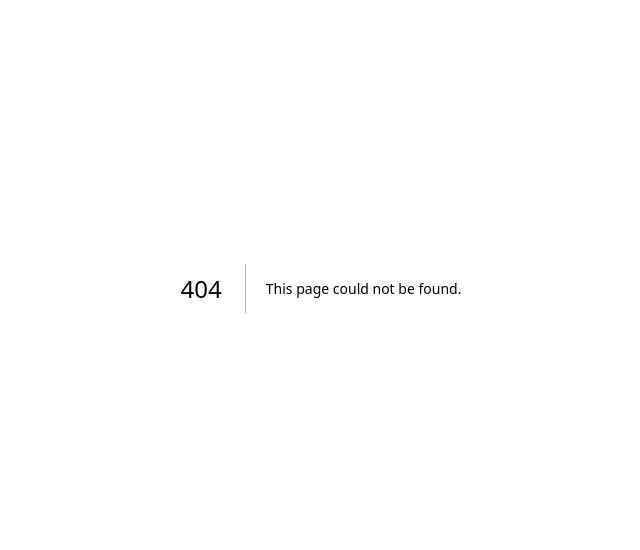
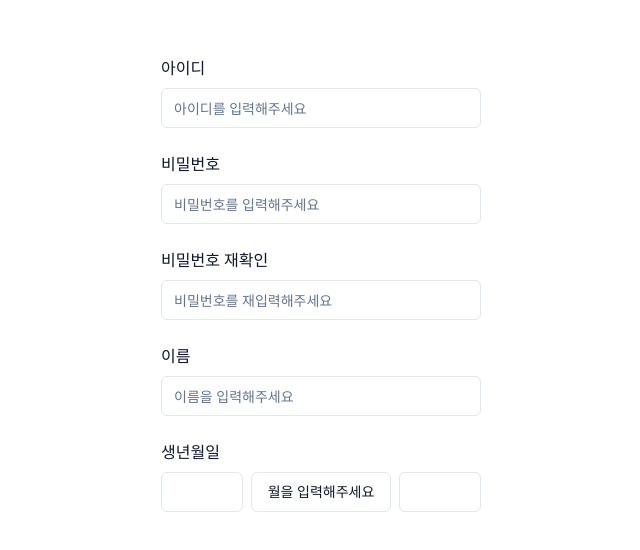
Before and after one commit to godhyeongman/Streaming_playground, a Next.js app: page /signUp in a window 1280 px wide. Before the commit this address had no page. Shown: the part 112-662 px from the top of the page, without its empty margins (319-959 px from the left). Built offline with nearby package versions, Linux system fonts and the light colour scheme.

Commit message:
feat: sign up page proto featured

```diff
--- /dev/null
+++ b/app/signUp/page.tsx
@@ -0,0 +1,110 @@
+'use client';
+import SignUpMonthPopOver from '@/src/component/signUp/signUpMonthPopOver';
+import SignUpInput from '@/src/component/signUp/signUpInput';
+import { Input } from '@/src/component/ui/input';
+import { useForm, FieldErrors } from 'react-hook-form';
+import { z } from 'zod';
+
+const ID_FORM_ID = 'id';
+const PASSWORD_FORM_ID = 'password';
+const PASSWORD_CHECK_FORM_ID = 'passwordConfirm';
+const NAME_FORM_ID = 'name';
+const BIRTH_YEAR_FORM_ID = 'birthYear';
+const BIRTH_DAY_FORM_ID = 'birthDay';
+const BIRTH_MONTH_FORM_ID = 'birthMonth';
+
+const CURRENT_YEAR = new Date().getFullYear();
+
+const USER_ACCOUNT_DATAS: {
+  id: keyof SignUpForm;
+  label: string;
+  placeholder: string;
+}[] = [
+  {
+    id: ID_FORM_ID,
+    label: '아이디',
+    placeholder: '아이디를 입력해주세요',
+  },
+  {
+    id: PASSWORD_FORM_ID,
+    label: '비밀번호',
+    placeholder: '비밀번호를 입력해주세요',
+  },
+  {
+    id: PASSWORD_CHECK_FORM_ID,
+    label: '비밀번호 재확인',
+    placeholder: '비밀번호를 재입력해주세요',
+  },
+  {
+    id: NAME_FORM_ID,
+    label: '이름',
+    placeholder: '이름을 입력해주세요',
+  },
+];
+
+const signUpSchema = z
+  .object({
+    id: z.string().email({ message: '이메일 형식이 올바르지 않습니다' }),
+    password: z
+      .string()
+      .min(8, '비밀번호는 최소 8자 이상이어야 합니다')
+      .regex(/[A-Za-z]/, '영문이 포함되어야 합니다'),
+    passwordConfirm: z.string(),
+    name: z.string().min(1),
+    birthYear: z
+      .number()
+      .min(1900, '1900년 이상이어야 합니다')
+      .max(CURRENT_YEAR, `${CURRENT_YEAR}년 이하여야 합니다`),
+    birthDay: z
+      .number()
+      .min(1)
+      .max(31, '1월 1일부터 12월 31일까지 입력해주세요'),
+    birthMonth: z.number().min(1).max(12),
+  })
+  .refine((data) => data.password === data.passwordConfirm, {
+    message: '비밀번호가 일치하지 않습니다',
+    path: ['passwordConfirm'],
+  });
+
+export type SignUpForm = z.infer<typeof signUpSchema>;
+
+export default function SignUp() {
+  const { register, handleSubmit, formState } = useForm<SignUpForm>();
+
+  const handleSignUpSubmit = (data: SignUpForm) => {
+    console.log(data);
+  };
+
+  const handleSignUpError = (errors: FieldErrors<SignUpForm>) => {
+    console.log(errors);
+  };
+
+  return (
+    <div className="flex flex-col items-center justify-center h-screen">
+      <form
+        className="flex flex-col gap-4 w-[25%]"
+        onSubmit={handleSubmit(handleSignUpSubmit, handleSignUpError)}
+      >
+        {USER_ACCOUNT_DATAS.map((data) => (
+          <SignUpInput register={register} {...data} key={data.id} />
+        ))}
+        <div className="flex flex-col">
+          <span>생년월일</span>
+          <div className="flex flex-row gap-2">
+            <Input
+              className="my-2"
+              id={BIRTH_YEAR_FORM_ID}
+              {...register(BIRTH_YEAR_FORM_ID)}
+            />
+            <SignUpMonthPopOver placeholder="월을 입력해주세요" />
+            <Input
+              className="my-2"
+              id={BIRTH_DAY_FORM_ID}
+              {...register(BIRTH_DAY_FORM_ID)}
+            />
+          </div>
+        </div>
+      </form>
+    </div>
+  );
+}
--- /dev/null
+++ b/src/component/signUp/signUpInput.tsx
@@ -0,0 +1,30 @@
+'use client';
+
+import { Input } from '@/src/component/ui/input';
+import { UseFormRegister } from 'react-hook-form';
+import { SignUpForm } from '@/app/signUp/page';
+type SignUpInputProps = {
+  register: UseFormRegister<SignUpForm>;
+  id: keyof SignUpForm;
+  label: string;
+  placeholder: string;
+};
+
+export default function SignUpInput({
+  register,
+  id,
+  label,
+  placeholder,
+}: SignUpInputProps) {
+  return (
+    <div className="flex flex-col">
+      <label htmlFor={id}>{label}</label>
+      <Input
+        className="my-2"
+        placeholder={placeholder}
+        id={id}
+        {...register(id)}
+      />
+    </div>
+  );
+}
--- /dev/null
+++ b/src/component/signUp/signUpMonthPopOver.tsx
@@ -0,0 +1,53 @@
+'use client';
+import {
+  Popover,
+  PopoverContent,
+  PopoverTrigger,
+} from '@/src/component/ui/popover';
+import { Button } from '@/src/component/ui/button';
+import { useState } from 'react';
+const MONTH_LIST = Array.from({ length: 12 }, (_, i) => i + 1);
+
+type SignUpMonthPopOverProps = {
+  placeholder: string;
+};
+
+export default function SignUpMonthPopOver({
+  placeholder,
+}: SignUpMonthPopOverProps) {
+  const [isOpen, setIsOpen] = useState(false);
+  const [month, setMonth] = useState<number | null>(null);
+
+  const handleOpenChange = () => {
+    setIsOpen(!isOpen);
+  };
+
+  const handleMonthClick = (e: React.MouseEvent<HTMLDivElement>) => {
+    setMonth(Number((e.target as HTMLDivElement).dataset.month));
+  };
+
+  return (
+    <Popover open={isOpen} onOpenChange={handleOpenChange}>
+      <PopoverTrigger>
+        <Button variant="outline" onClick={handleOpenChange}>
+          {month ? month : placeholder}
+        </Button>
+      </PopoverTrigger>
+      <PopoverContent
+        side="top"
+        className="flex flex-col"
+        onClick={handleMonthClick}
+      >
+        {MONTH_LIST.map((month) => (
+          <div
+            className="flex justify-center items-center hover:bg-gray-100"
+            data-month={month}
+            key={month}
+          >
+            {month}
+          </div>
+        ))}
+      </PopoverContent>
+    </Popover>
+  );
+}
--- /dev/null
+++ b/src/component/ui/popover.tsx
@@ -0,0 +1,33 @@
+'use client';
+
+import * as React from 'react';
+import * as PopoverPrimitive from '@radix-ui/react-popover';
+
+import { cn } from '@/lib/utils';
+
+const Popover = PopoverPrimitive.Root;
+
+const PopoverTrigger = PopoverPrimitive.Trigger;
+
+const PopoverAnchor = PopoverPrimitive.Anchor;
+
+const PopoverContent = React.forwardRef<
+  React.ElementRef<typeof PopoverPrimitive.Content>,
+  React.ComponentPropsWithoutRef<typeof PopoverPrimitive.Content>
+>(({ className, align = 'center', sideOffset = 4, ...props }, ref) => (
+  <PopoverPrimitive.Portal>
+    <PopoverPrimitive.Content
+      ref={ref}
+      align={align}
+      sideOffset={sideOffset}
+      className={cn(
+        'z-50 w-72 rounded-md border bg-popover p-4 text-popover-foreground shadow-md outline-none data-[state=open]:animate-in data-[state=closed]:animate-out data-[state=closed]:fade-out-0 data-[state=open]:fade-in-0 data-[state=closed]:zoom-out-95 data-[state=open]:zoom-in-95 data-[side=bottom]:slide-in-from-top-2 data-[side=left]:slide-in-from-right-2 data-[side=right]:slide-in-from-left-2 data-[side=top]:slide-in-from-bottom-2',
+        className,
+      )}
+      {...props}
+    />
+  </PopoverPrimitive.Portal>
+));
+PopoverContent.displayName = PopoverPrimitive.Content.displayName;
+
+export { Popover, PopoverTrigger, PopoverContent, PopoverAnchor };
```
